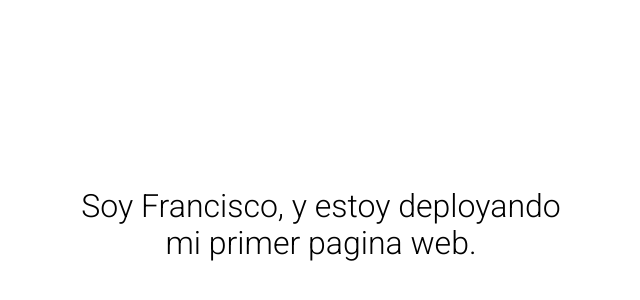
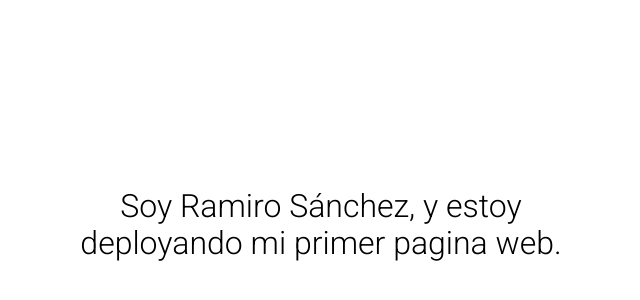
Before and after one commit to ramirosanchez123/gitinicial, a plain HTML site: page index.html in a window 1280 px wide. Shown: the part 184-484 px from the top of the page, without its empty margins (319-959 px from the left). Drawn offline with Linux system fonts and the light colour scheme; files that its build step writes are made by us from their sources.

Commit message:
Update index.html

```diff
--- a/index.html
+++ b/index.html
@@ -13,6 +13,6 @@
     <a href="https://www.rocketcode.com.ar" target="_blank">
         <img class="fade-in logo" src="assets/logo.svg" alt="">
     </a>
-    <h1 class="title">Soy Francisco, y estoy deployando mi primer pagina web.</h1>
+    <h1 class="title">Soy Ramiro Sánchez, y estoy deployando mi primer pagina web.</h1>
 </body>
 </html>
```
Also changed, not shown: assets/favicon.png (renamed from favicon.png), styles/index.css (renamed from index.css), styles/normalize.css (renamed from normalize.css).
